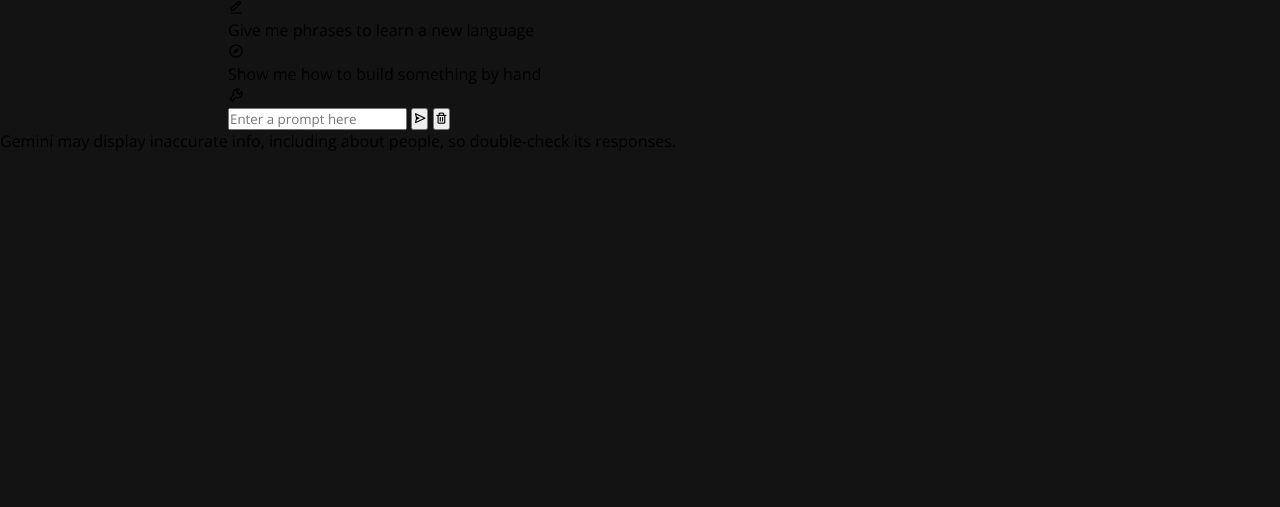
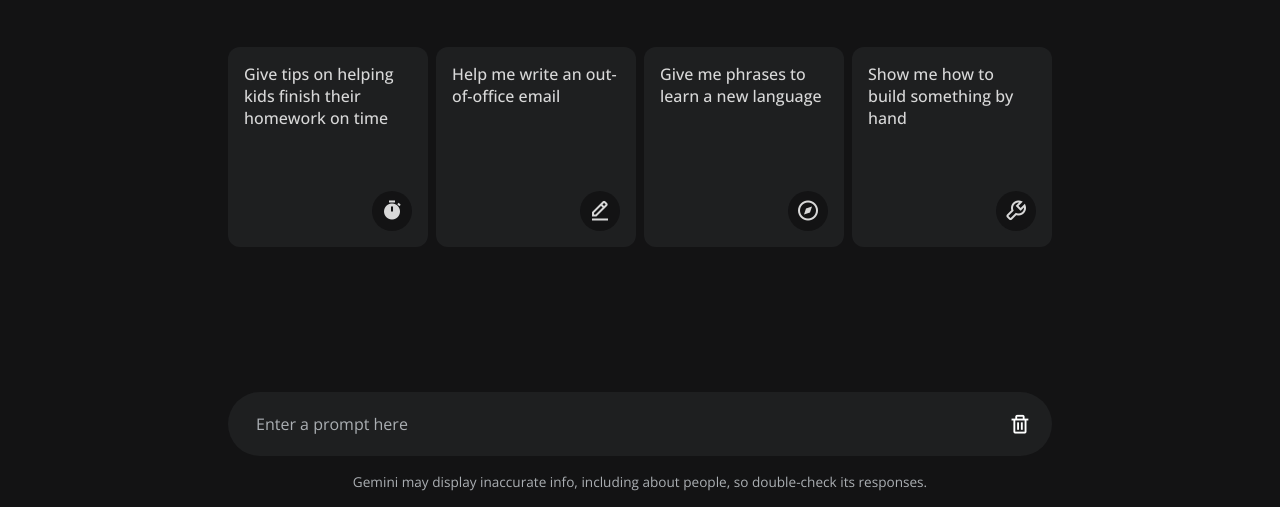
Before and after one commit to EduardoSantos10/Gemini, a plain HTML site: page index.html in a window 1280 px wide. Shown: the part 293-800 px from the top of the page. Drawn offline with nearby package versions, Linux system fonts and the light colour scheme.

Commit message:
Terceiro Commit

```diff
--- a/script.js
+++ b/script.js
@@ -0,0 +1,24 @@
+const messageForm = document.querySelector(".prompt__form");
+const chatHistoryContainer = document.querySelector(".chats");
+const suggestionItems = document.querySelector(".suggests__item");
+
+const themeToggleButton = document.getElementById("themeToggler");
+const clearChatButton = document.getElementById(".deleteButton");
+
+// State Variables
+
+let currentUserMessage = null;
+let isGeneratingResponse = false;
+
+const GOOGLE_API_KEY = "AIzaSyCgNrHM_iw8-n5D9nC5nXBs6KifJza7tuE";
+const API_REQUEST_URL = `https://generativelanguage.googleapis.com/v1beta/models/gemini-2.0-flash:generateContent?key=${GOOGLE_API_KEY}`;
+
+// load saved data from local storage
+
+const loadSavedChatHistory = () => {
+    const savedConversations = JSON.parse(localStorage.getItem("saved-api-chats")) || [];
+    const isLightTheme = localStorage.getItem("theme-color") === "light_mode";
+
+    document.body.classList.toggle("light_mode", isLightTheme);
+    themeToggleButton.innerHTML = isLightTheme ? '<i class="bx bx-moon"></i>' : '<i class="bx bx-sun"></i>';
+}
--- a/styles.css
+++ b/styles.css
@@ -100,3 +100,138 @@
     font-size: 3.25rem;
     font-weight: 600;
 }
+
+.header__title h2{
+    color: var(--heading-secondary-color);
+    font-size: 3.25rem;
+    font-weight: 600;
+}
+
+.suggests{
+    display: flex;
+    align-items: center;
+    justify-content: space-between;
+    margin-top: 4.875rem;
+    gap: 0.5rem;
+}
+
+.suggests__item{
+    background: var(--secondary-color);
+    color: var(--text-secondary-color);
+    padding: 1rem;
+    height: 12.5rem;
+    width: 12.5rem;
+    border-radius: 0.75rem;
+    display: flex;
+    flex-direction: column;
+    justify-content: space-between;
+    cursor: pointer;
+    transition: background 0.3s ease;
+}
+
+.suggests__item:hover{
+    background: var(--secondary-hover-color);
+}
+
+.suggests__item-text{
+    font-weight: 500;
+    line-height: 1.375rem;
+}
+
+.suggests__item-icon{
+    text-align: right;
+}
+
+.suggests__item-icon i{
+    font-size: 1.5rem;
+    background: var(--primary-color);
+    padding: 0.5rem;
+    border-radius: 50%;
+}
+
+.prompt{
+    position: fixed;
+    background: var(--primary-color);
+    z-index: 1000;
+    width: 100%;
+    left: 0;
+    bottom: 0;
+    padding: 1rem;
+}
+
+.prompt__input-wrapper{
+    width: 100%;
+    height: 4rem;
+    display: flex;
+    position: relative;
+}
+
+.prompt__form-input{
+    height: 100%;
+    width: 100%;
+    border: none;
+    resize: none;
+    font-size: 1rem;
+    color: var(--text-color);
+    padding: 1rem 1.75rem;
+    border-radius: 100px;
+    background: var(--secondary-color);
+    transition: background 0.3s ease;
+}
+
+.prompt__form-input:focus{
+    background: var(--focus-color);
+}
+
+.prompt__form-input:focus
+~ .prompt__form-button:hover{
+    background: var(--focus-hover-color);
+}
+
+.prompt__form-input::placeholder{
+    color: var(--placeholder-color);
+}
+
+.prompt__form-button{
+    position: absolute;
+    right: 0.5rem;
+    top: 50%;
+    transform: translateY(-50%);
+    border: none;
+    width: 48px;
+    height: 48px;
+    cursor: pointer;
+    border-radius: 50%;
+    font-size: 1.4rem;
+    display: flex;
+    align-items: center;
+    justify-content: center;
+    color: var(--text-color);
+    background: transparent;
+    transition: all 0.3s ease;
+}
+
+.prompt__form-button:hover{
+    background: var(--button-hover-color);
+}
+
+.prompt__form-button#sendButton{
+    transform: translateY(-50%) scale(0);
+}
+
+.prompt__form-input:valid
+~ .prompt__form-button#sendButton{
+    transform: translateY(-50%) scale(1);
+}
+
+.prompt__form-input:valid
+~ #deleteButton{
+    right: 3.5rem;
+}
+
+.prompt__disclaim{
+    text-align: center;
+    color: var(--placeholder-color);
+    font-size: 0.85rem;
+    margin-top: 1rem;
+}
```
Also changed, not shown: index.html (line endings or trailing spaces).
